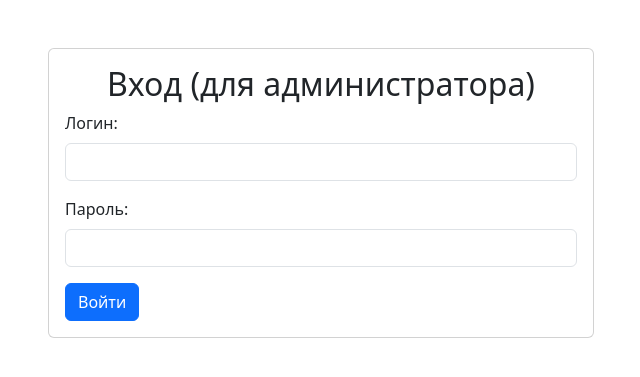
After one commit to AlexandrEmelyanov/cartridges, a Django app: page /login/ in a window 1280 px wide. The commit adds this page. Shown: the top 377 px of the page, without its empty margins (319-959 px from the left). Run offline with Django 4.2, Linux system fonts and the light colour scheme.

Commit message:
Добавил readme файл, добавил возможность входа/выхода для администратора на главной странице

```diff
--- /dev/null
+++ b/app/fixtures/orders.json
@@ -0,0 +1 @@
+[{"model": "app.orders", "pk": 1, "fields": {"department": "Отдел 236", "status": 2, "created": "2023-12-14T15:18:33.941Z"}}, {"model": "app.orders", "pk": 2, "fields": {"department": "Цех 13", "status": 2, "created": "2023-12-14T15:18:41.185Z"}}, {"model": "app.orders", "pk": 3, "fields": {"department": "Цех 6", "status": 1, "created": "2023-12-14T15:18:46.285Z"}}, {"model": "app.orders", "pk": 4, "fields": {"department": "Отдел 121", "status": 1, "created": "2023-12-14T15:18:54.856Z"}}, {"model": "app.orders", "pk": 5, "fields": {"department": "Цех 20", "status": 3, "created": "2023-12-14T15:19:02.376Z"}}, {"model": "app.orders", "pk": 6, "fields": {"department": "Отдел 124", "status": 3, "created": "2023-12-14T15:19:07.183Z"}}]
--- /dev/null
+++ b/app/templates/app/login.html
@@ -0,0 +1,33 @@
+<!DOCTYPE html>
+<html>
+  <head>
+    <title>Авторизация</title>
+    <link rel="stylesheet" href="https://cdn.jsdelivr.net/npm/bootstrap@5.3.0/dist/css/bootstrap.min.css">
+  </head>
+  <body>
+    <div class="container">
+      <div class="row justify-content-center">
+        <div class="col-md-6">
+          <div class="card mt-5">
+            <div class="card-body">
+              <h2 class="card-title text-center">Вход (для администратора)</h2>
+              <form action="" method="post">
+                {% csrf_token %}
+                <div class="mb-3">
+                  <label for="id_username" class="form-label">Логин:</label>
+                  <input type="text" id="id_username" name="username" class="form-control" required>
+                </div>
+                <div class="mb-3">
+                  <label for="id_password" class="form-label">Пароль:</label>
+                  <input type="password" id="id_password" name="password" class="form-control" required>
+                </div>
+                <button type="submit" class="btn btn-primary">Войти</button>
+              </form>
+            </div>
+          </div>
+        </div>
+      </div>
+    </div>
+    <script src="https://cdn.jsdelivr.net/npm/bootstrap@5.3.0/dist/js/bootstrap.bundle.min.js"></script>
+  </body>
+</html>
--- a/app/urls.py
+++ b/app/urls.py
@@ -1,4 +1,5 @@
 from django.urls import path
+from django.contrib.auth import views as auth_views
 
 from . import views
 
@@ -6,4 +7,6 @@ app_name = 'index'
 
 urlpatterns = [
     path('', views.main, name='cartridges'),
+    path('login/', auth_views.LoginView.as_view(template_name='app/login.html'), name='login'),
+    path('logout/', auth_views.LogoutView.as_view(), name='logout'),
 ]
--- a/cartridges/settings.py
+++ b/cartridges/settings.py
@@ -66,6 +66,10 @@ DATABASES = {
     }
 }
 
+# Users
+LOGIN_REDIRECT_URL = '/'
+LOGIN_URL = 'login/'
+LOGOUT_REDIRECT_URL = '/'
 
 # Password validation
 AUTH_PASSWORD_VALIDATORS = [
@@ -96,8 +100,6 @@ USE_TZ = True
 
 
 # Static files (CSS, JavaScript, Images)
-# https://docs.djangoproject.com/en/5.0/howto/static-files/
-
 STATIC_URL = 'static/'
 STATICFILES_DIRS = (
     BASE_DIR / 'static',
--- a/cartridges/urls.py
+++ b/cartridges/urls.py
@@ -1,5 +1,3 @@
-from django.conf import settings
-from django.conf.urls.static import static
 from django.contrib import admin
 from django.urls import path, include
 
@@ -7,7 +5,3 @@ urlpatterns = [
     path('admin/', admin.site.urls),
     path('', include('app.urls', namespace='index')),
 ]
-
-
-if settings.DEBUG:
-    urlpatterns += static(settings.MEDIA_URL, document_root=settings.MEDIA_ROOT)
```
Also changed, not shown: app/templates/app/index.html (+14 -1 lines), static/css/index.css (+24 -1 lines), README.md (added), db.sqlite3.
